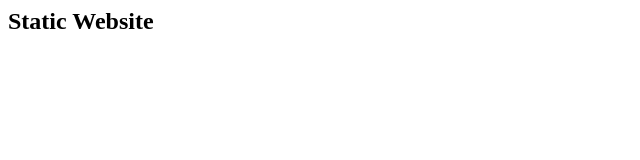
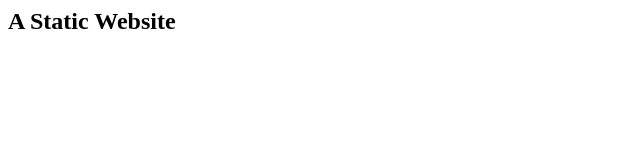
Before and after one commit to DaveSaah/simple-web-server, a plain HTML site: page static/index.html in a window 1280 px wide. Shown: the full height of the page, 0-640 px from the left. Drawn offline with Linux system fonts and the light colour scheme.

Commit message:
update something

```diff
--- a/static/index.html
+++ b/static/index.html
@@ -1,11 +1,9 @@
 <html>
+  <head>
+    <title>Static Website</title>
+  </head>
 
-<head>
-    <title>Static Website</title>
-</head>
-
-<body>
-    <h2>Static Website</h2>
-</body>
-
+  <body>
+    <h2>A Static Website</h2>
+  </body>
 </html>
```
